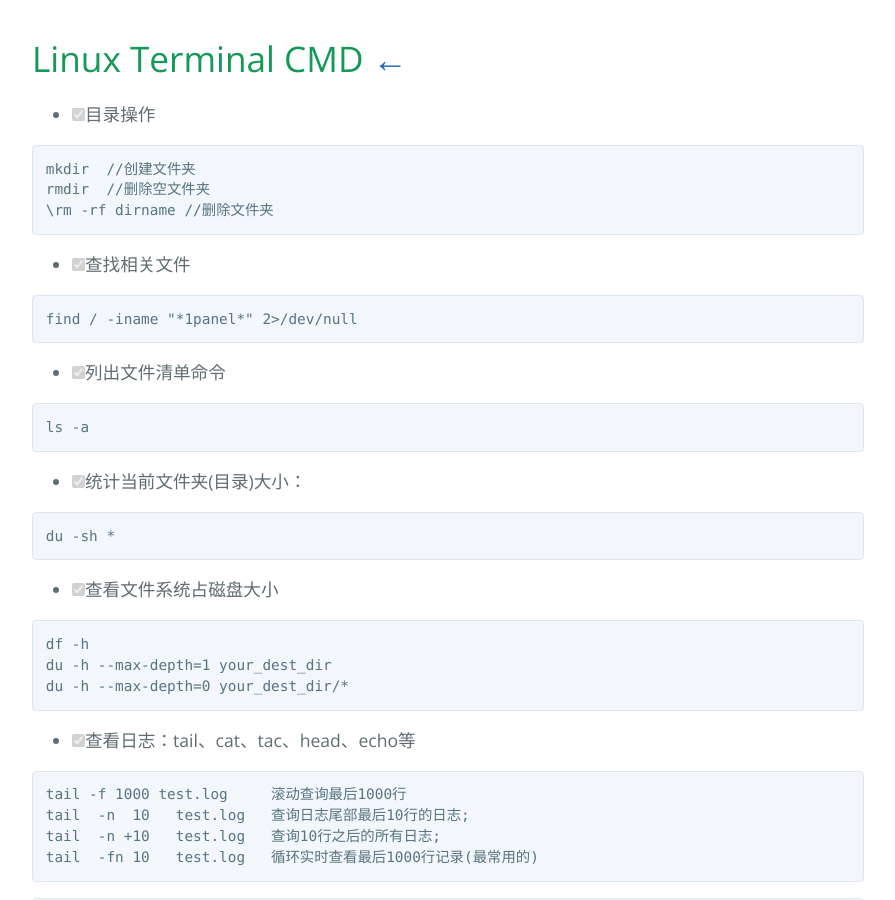
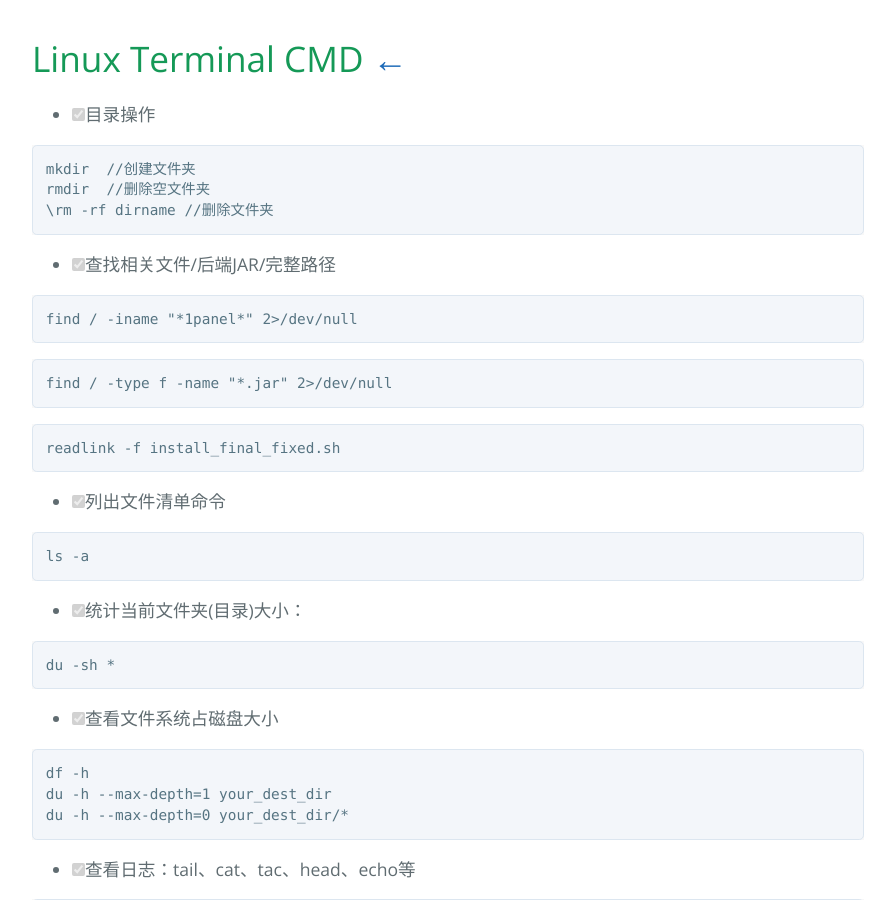
Before and after one commit to AmbroseRen/test, a Jekyll site: the page built from Data/Linux/linux.md, in a window 1280 px wide and 900 px high. Shown: the whole window, without its empty margins (192-1087 px from the left). Built offline with Jekyll 4.4.1, drawn with Linux system fonts in a browser that asks for light colours; nearby versions of some CDN libraries; our own code applies the rules of GitHub Pages for plain Markdown files; library files that are not in the unit come from our copies; the repository's description, which GitHub fills in, is left out.

Commit message:
Enhance Linux.md with more file commands
Updated Linux commands section with additional file search and listing commands.

````diff
--- a/Data/Linux/linux.md
+++ b/Data/Linux/linux.md
@@ -7,10 +7,18 @@
 rmdir  //删除空文件夹
 \rm -rf dirname //删除文件夹
 ```
-- [X] 查找相关文件
+- [X] 查找相关文件/后端JAR/完整路径
 
 ```
 find / -iname "*1panel*" 2>/dev/null
+```
+
+```
+find / -type f -name "*.jar" 2>/dev/null
+```
+
+```
+readlink -f install_final_fixed.sh
 ```
 
 - [X] 列出文件清单命令
````
